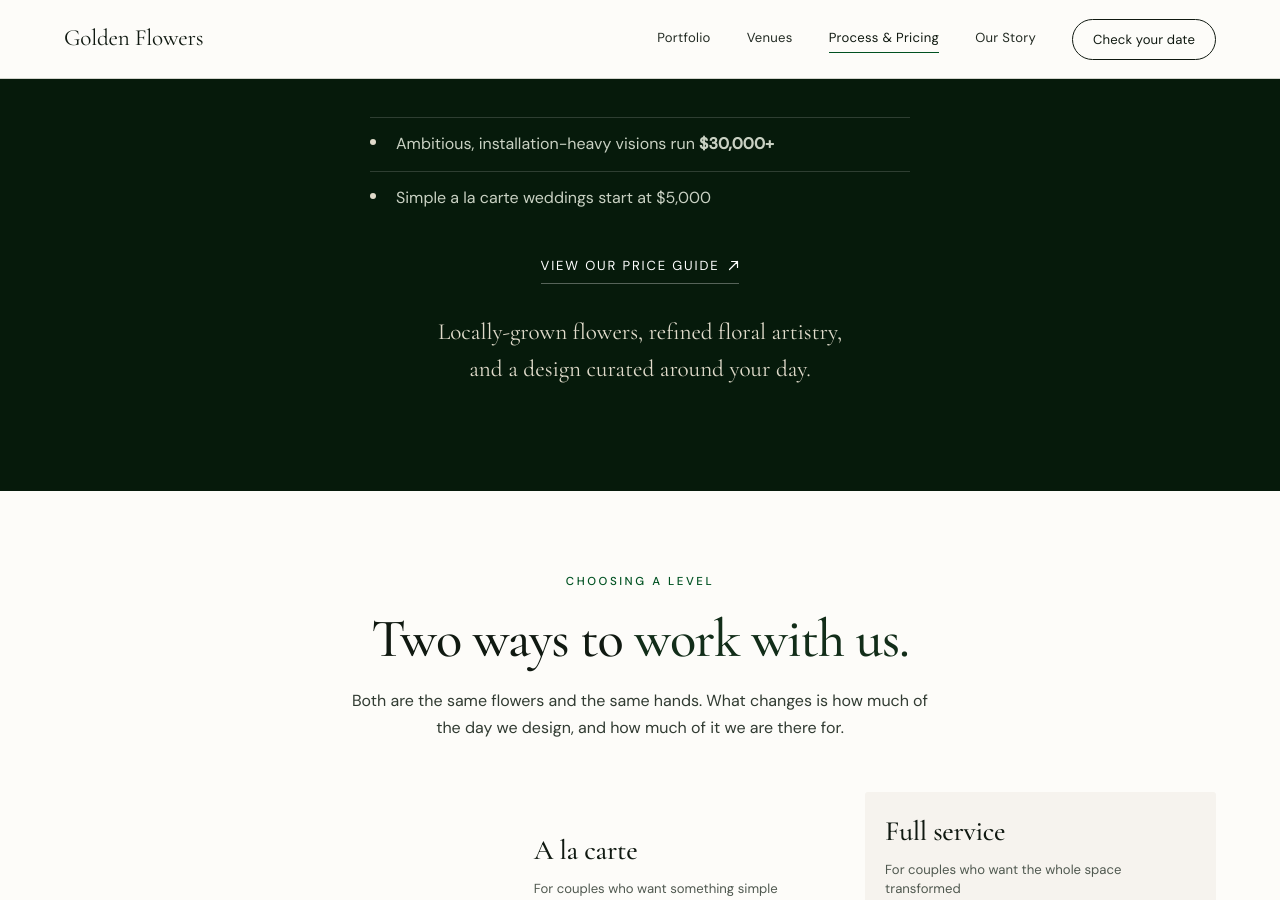
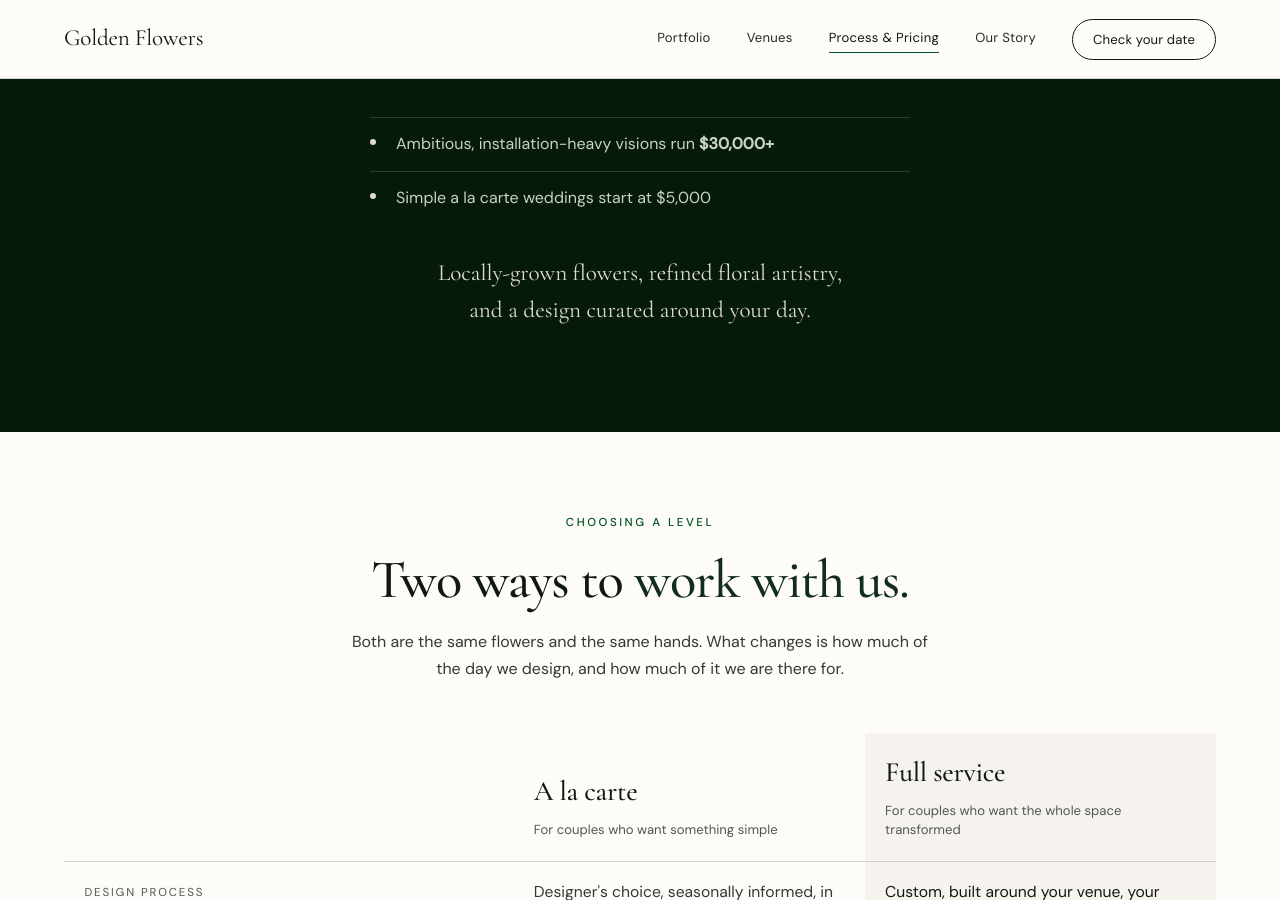
Before and after one commit to jshplhm/goldenflowers, a Jekyll site: the page built from weddings/index.md, in a window 1280 px wide and 900 px high, scrolled down 3669 px. Built offline with Jekyll 4.4.1, drawn with Linux system fonts in a browser that asks for light colours.

Commit message:
Drop the external price guide link
Removes the link, its two data fields, its Pages CMS fields and its now-unused
CSS. The comparison table above covers what that document's one useful page
did; the rest of it priced components, which let a couple total up their own
wedding and land under the range it sat beneath.

Co-Authored-By: Claude Opus 5 <noreply@anthropic.com>

```diff
--- a/_data/weddings.yml
+++ b/_data/weddings.yml
@@ -83,8 +83,6 @@ pricing:
   points:
     - Ambitious, installation-heavy visions run **$30,000+**
     - Simple a la carte weddings start at $5,000
-  guide_text: View our price guide
-  guide_url: https://canva.link/goldenflowerspriceguide
   tagline: Locally-grown flowers, refined floral artistry, and a design curated
     around your day.
 # The two service levels, side by side, directly under the pricing band. This
--- a/assets/css/redesign.css
+++ b/assets/css/redesign.css
@@ -657,8 +657,6 @@ body.lb-open{overflow:hidden;}
 .pricing-dark .price-list li{color:oklch(85% .02 130);border-color:oklch(100% 0 0/.16);}
 .pricing-dark .price-tagline{color:var(--accent-soft);}
 .pricing-dark .price-list li::before{background:var(--accent-soft);}
-.pricing-dark .price-guide{color:var(--paper);border-color:oklch(100% 0 0/.32);}
-.pricing-dark .price-guide:hover{border-color:var(--paper);}
 
 /* ---------- PRICING ---------- */
 /* ---- service levels: a la carte vs full service ----
@@ -721,9 +719,6 @@ body.lb-open{overflow:hidden;}
 .price-list{list-style:none;max-width:540px;margin:34px auto 0;text-align:left;}
 .price-list li{position:relative;padding:14px 0 14px 26px;border-top:1px solid var(--line);color:var(--fg2);font-size:1rem;line-height:1.55;}
 .price-list li::before{content:"";position:absolute;left:0;top:21px;width:6px;height:6px;border-radius:50%;background:var(--accent);}
-.price-guide{display:inline-flex;align-items:center;gap:9px;margin-top:30px;font-size:.82rem;letter-spacing:.14em;text-transform:uppercase;color:var(--forest);border-bottom:1px solid var(--line);padding-bottom:7px;transition:border-color .2s,gap .2s;}
-.price-guide:hover{gap:13px;}
-.price-guide-arw{flex:none;}
 /* max-width + balance keep the tagline to two even lines instead of dropping a
    single orphaned word onto the second line. */
 .price-tagline{font-family:var(--d);font-style:normal;font-size:1.45rem;color:var(--forest);margin-top:30px;max-width:48ch;margin-left:auto;margin-right:auto;text-wrap:balance;}
@@ -1207,8 +1202,7 @@ body.nav-hidden .venue-breadcrumb{top:0;}
 @media(pointer:coarse){
   .txt-link{padding-block:8px;margin-block:-8px;}
   /* grow upward only: the underline must stay put */
-  .price-guide{padding-top:16px;margin-top:14px;}
-  .mm-secondary a{padding-block:8px;margin-block:-8px;}
+    .mm-secondary a{padding-block:8px;margin-block:-8px;}
   .mobile-menu .m-meta a{display:inline-block;padding-block:6px;margin-block:-6px;}
   .foot-cols a{padding-block:6px;margin-top:-6px;margin-bottom:4px;}
   .vfl-grid span{display:inline-block;padding-block:6px;margin-block:-6px;}
--- a/weddings/index.md
+++ b/weddings/index.md
@@ -89,12 +89,6 @@ redirect_from:
       <li>{% include em.html t=point k="weddings:pricing.points" i=forloop.index0 %}</li>
       {%- endfor %}
     </ul>
-    {%- if site.data.weddings.pricing.guide_url != empty %}
-    <a class="price-guide" href="{{ site.data.weddings.pricing.guide_url }}" target="_blank" rel="noopener">
-      <span data-ed="weddings:pricing.guide_text">{{ site.data.weddings.pricing.guide_text }}</span>
-      <svg class="price-guide-arw" width="11" height="11" viewBox="0 0 11 11" fill="none" aria-hidden="true"><path d="M1.5 9.5 9.5 1.5M3.6 1.5h5.9v5.9" stroke="currentColor" stroke-width="1.2" stroke-linecap="round" stroke-linejoin="round"/></svg>
-    </a>
-    {%- endif %}
     <p class="price-tagline"><span data-ed="weddings:pricing.tagline">{{ site.data.weddings.pricing.tagline }}</span></p>
   </div>
 </section>
```
Also changed, not shown: .pages.yml.
